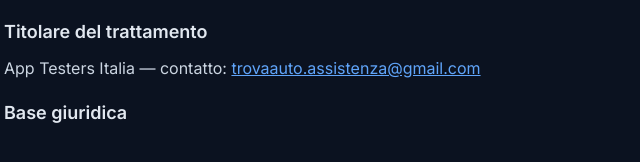
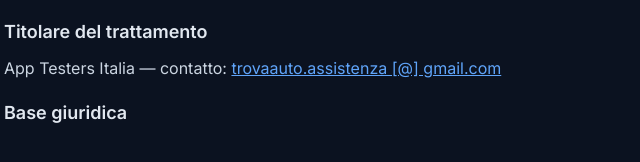
Before and after one commit to nico8777/app-testers-italia-site, a plain HTML site: page privacy.html in a window 1280 px wide. Shown: the part 166-328 px from the top of the page, 186-826 px from the left. Drawn offline with Linux system fonts and the light colour scheme.

Commit message:
Update privacy.html

```diff
--- a/privacy.html
+++ b/privacy.html
@@ -15,6 +15,7 @@
   <h1>Informativa Privacy (sintesi)</h1>
   <p>Raccogliamo i dati inseriti nel modulo candidature (nome, email, dispositivi Android, interessi, note) esclusivamente per contattarti riguardo a progetti di testing Android. I dati non vengono ceduti a terzi e possono essere cancellati su richiesta.</p>
   <h2>Titolare del trattamento</h2>
-  <p>App Testers Italia — contatto: <a href="mailto:trovaauto.assistenza@gmail.com">trovaauto.assistenza@gmail.com</a>
+  <p>App Testers Italia — contatto: <a href="mailto:trovaauto.assistenza@gmail.com">trovaauto.assistenza [@] gmail.com</a>
+
 </p>
   <h2>Base giuridica</
```
